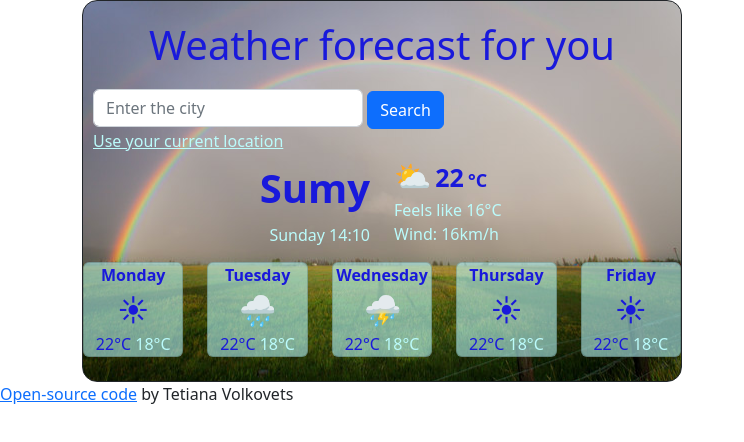
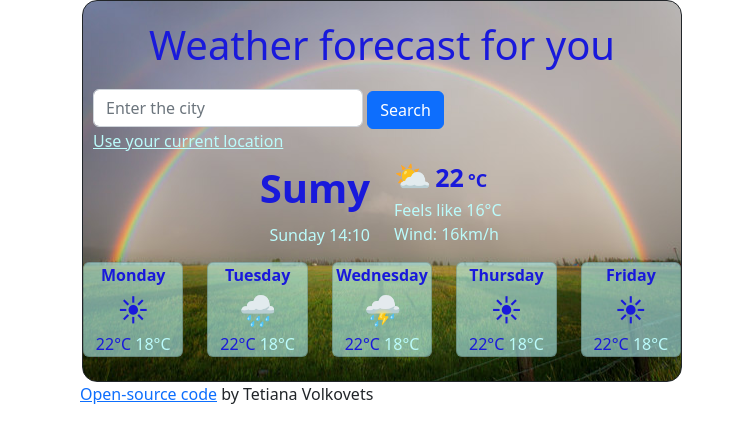
Before and after one commit to VTetiana/FirstTry, a plain HTML site: page index.html in a window 1280 px wide. Shown: the whole page, without its empty margins (0-744 px from the left). Drawn offline with nearby package versions, Linux system fonts and the light colour scheme; files whose address does not match are found by name.

Commit message:
Source css position

```diff
--- a/index.html
+++ b/index.html
@@ -88,7 +88,9 @@
         <br />
       </div>
     </div>
-    <a href="https://github.com/VTetiana/FirstTry">Open-source code</a>
+    <a href="https://github.com/VTetiana/FirstTry" class="source"
+      >Open-source code</a
+    >
     <span> by Tetiana Volkovets</span>
     <script src="src/script.js"></script>
   </body>
--- a/src/styles.css
+++ b/src/styles.css
@@ -93,3 +93,6 @@ form {
 .high {
   margin: 0;
 }
+.source {
+  margin-left: 80px;
+}
```
